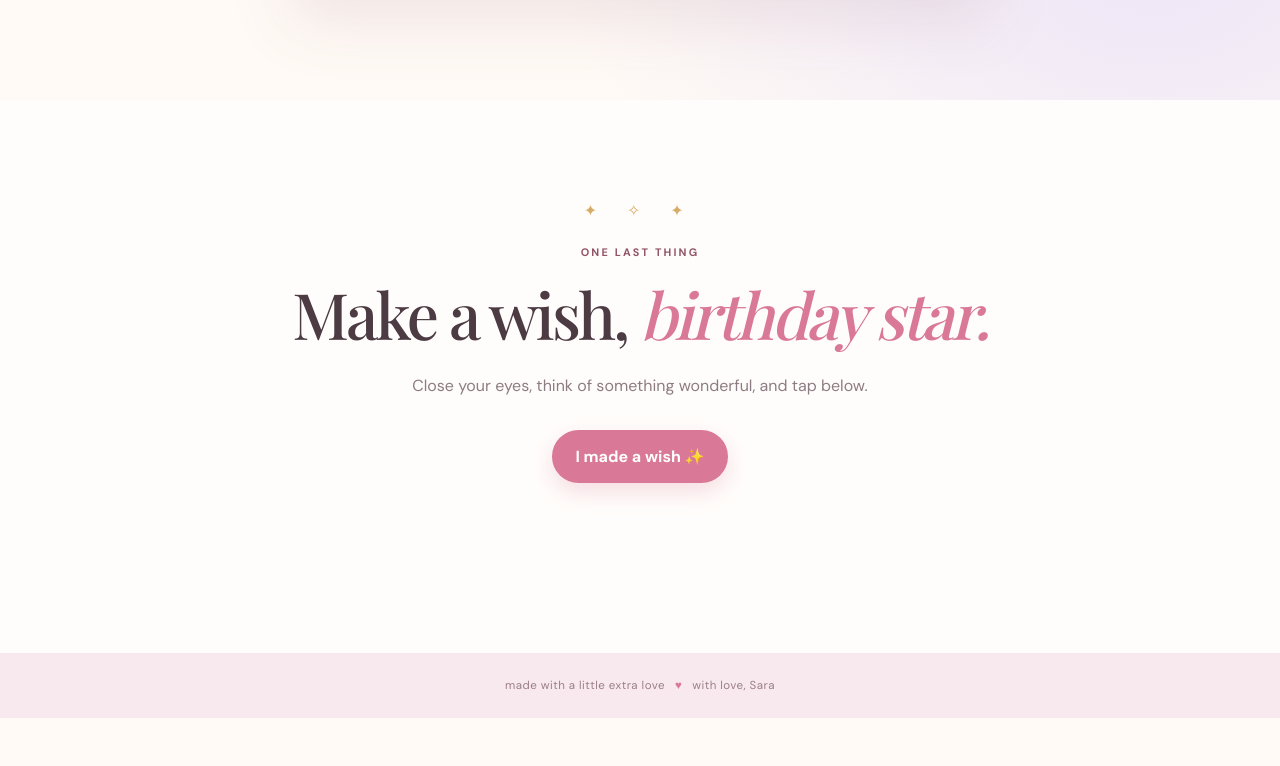
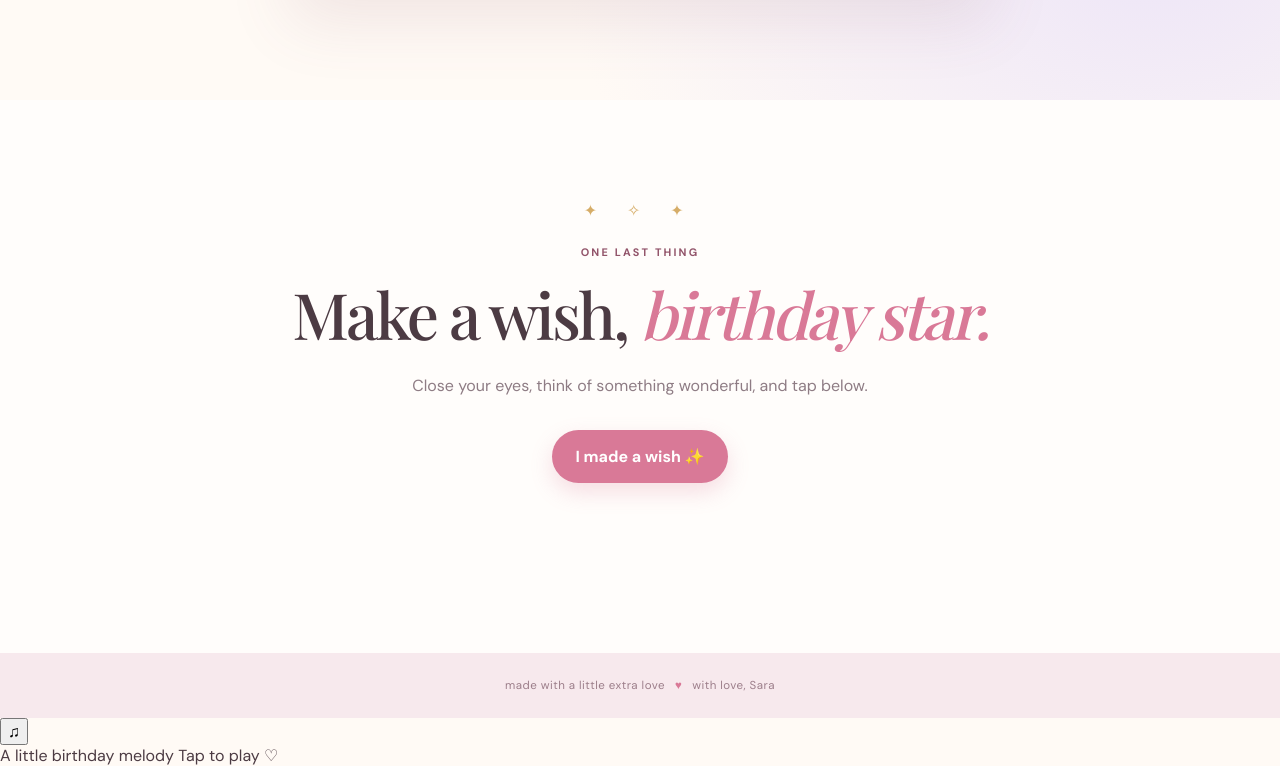
Before and after one commit to dr-saraelsharkawy/lolo, a plain HTML site: page index.html in a window 1280 px wide. Shown: the part 2825-3591 px from the top of the page. Before the commit the page ends 3543 px from the top, so only its background shows below. Drawn offline with nearby package versions, Linux system fonts and the light colour scheme; a web font is replaced by a local one.

Commit message:
Add music player to index.html
Added a music player section with play button and audio.

```diff
--- a/index.html
+++ b/index.html
@@ -119,6 +119,17 @@
     <span class="footer-heart">♥</span>
     <span id="footer-signature">just for you</span>
   </footer>
+
+<div class="music-player">
+  <button id="music-toggle" class="music-button" aria-label="Play birthday music">
+    ♫
+  </button>
+  <div class="music-info">
+    <span class="music-title">A little birthday melody</span>
+    <span id="music-status">Tap to play ♡</span>
+  </div>
+  <audio id="birthday-music" src="./birthday-song.mp3" loop preload="metadata"></audio>
+</div>
   <div class="toast" id="toast" role="status" aria-live="polite"></div>
 </body>
 </html>
```
